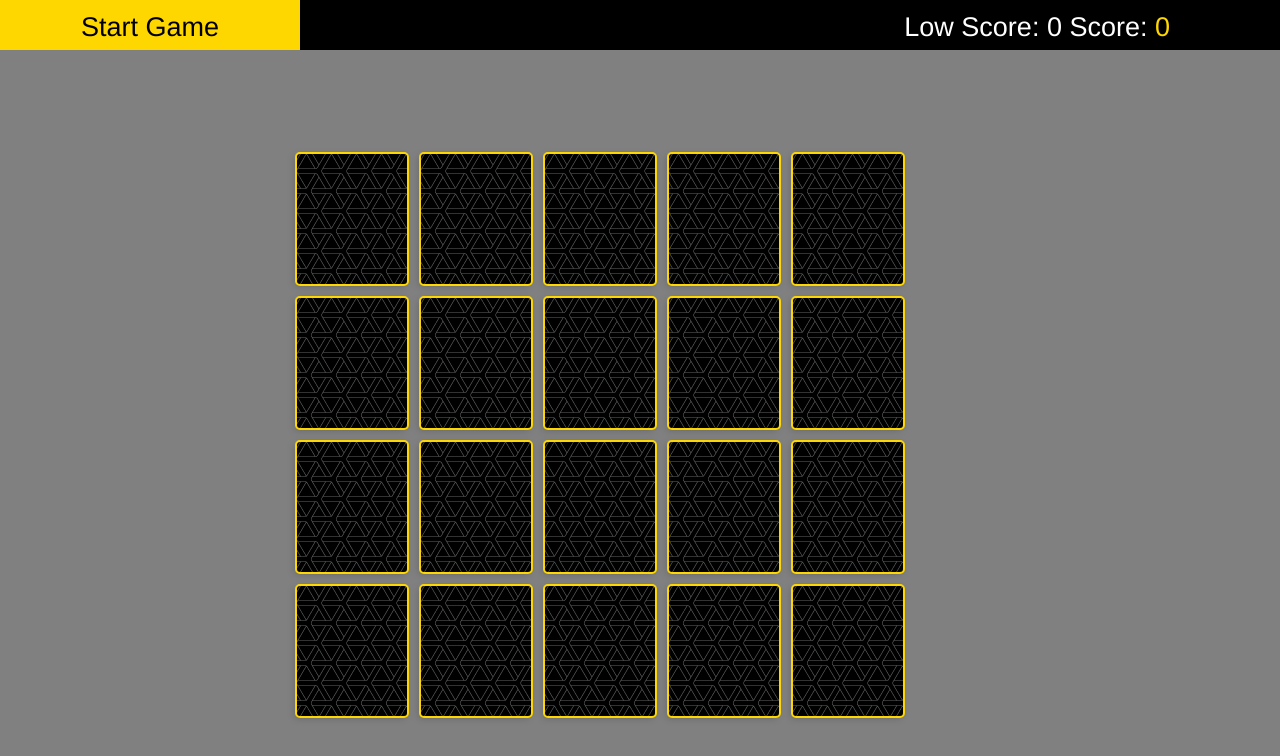
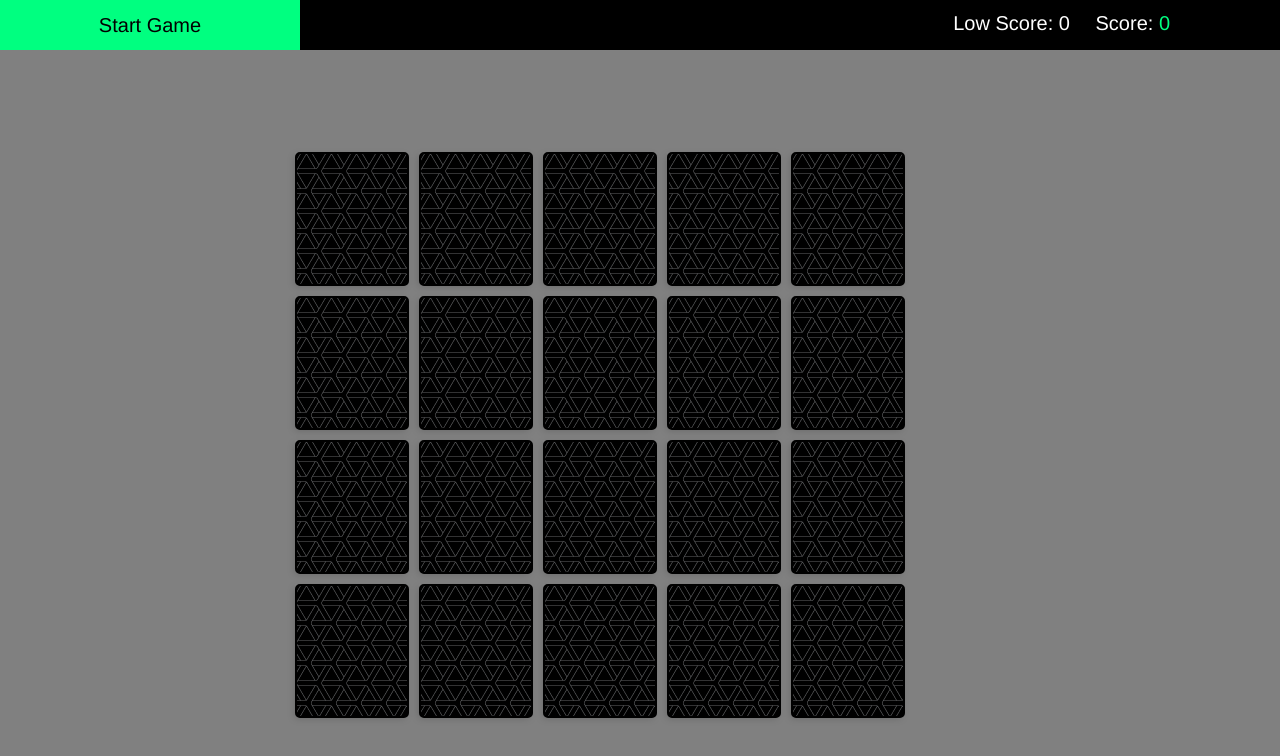
Before and after one commit to adrianmojica/match-game, a plain HTML site: page app.html in a window 1280 px wide. Drawn offline with Linux system fonts and the light colour scheme.

Commit message:
css update

```diff
--- a/app.css
+++ b/app.css
@@ -16,7 +16,7 @@ nav{
 .notice {
   text-align: center;
   margin-right: 85px;
-  background: gold;
+  background: #00ff80;
   border-radius: 10px;
   line-height: 2;
   text-transform: uppercase;
@@ -29,14 +29,14 @@ nav{
 }
 
 .start-game {
-  background: gold;
+  background: #00ff80;;
   height: 50px;
   color: black;
-  font-size: 27px;
+  font-size: 20px;
   font-family: Helvetica;
   width: 180px;
   text-align: center;
-  line-height: 2;
+  line-height: 2.5;
   position: absolute;
   transition: ease-in .1s;
 }
@@ -49,14 +49,19 @@ nav{
 .score {
   margin-right: 110px;
   padding-top: 12px;
-  font-size: 27px;
+  font-size: 20px;
   font-family: Helvetica;
   float: right;
 }
 
+#low-score {
+  margin-right:20px;
+}
+
 #score-number {
-  font-size: 27px;
-  color:gold;
+  font-size: 20px;
+  color: #00ff80;
+;
 }
 
 
@@ -111,13 +116,13 @@ nav{
   .flip-card-front {
     background-image: url('./webb-dark.png');
     border-radius: 5px;
-    border: 2px solid gold;
+    border: 2px solid black;
   }
 
   .flip-card-back {
     background-color: white;
     border-radius: 5px;
-    border: 1px solid gold;
+    border: 1px solid black;
     transform: rotateY(180deg);
   }
 
@@ -128,51 +133,62 @@ nav{
   .flip-card-back[data-value="0"] {
     background-image: url(comet-of-outer-space-close-to-the-earth.svg);
     background-repeat: no-repeat;
-    background-size: 108px 124px;
+    background-size: 87px 128px;
+    background-position: 10px;
+
   }
 
   .flip-card-back[data-value="1"] {
     background-image: url(launching-rocket-to-outer-space.svg);
     background-repeat: no-repeat;
-    background-size: 108px 124px;
+    background-size: 87px 128px;
+    background-position: 10px;
   }
   .flip-card-back[data-value="2"] {
     background-image: url(moon-and-stars-in-a-cloud.svg);
     background-repeat: no-repeat;
-    background-size: 108px 124px;
+    background-size: 87px 128px;
+    background-position: 10px;
   }
   .flip-card-back[data-value="3"] {
     background-image: url(planet-with-moon.svg);
     background-repeat: no-repeat;
-    background-size: 108px 124px;
+    background-size: 87px 128px;
+    background-position: 10px;
   }
   .flip-card-back[data-value="4"] {
     background-image: url(rocket-in-vertical-position-ship-for-outer-space-travel.svg);
     background-repeat: no-repeat;
-    background-size: 108px 124px;
+    background-size: 87px 128px;
+    background-position: 10px;
   }
   .flip-card-back[data-value="5"] {
     background-image: url(rocket-pointing-to-upper-left-direction.svg);
     background-repeat: no-repeat;
-    background-size: 108px 124px;
+        background-size: 87px 128px;
+    background-position: 10px;
   }
   .flip-card-back[data-value="6"] {
     background-image: url(rocket-space-vehicle-in-vertical-position.svg);
     background-repeat: no-repeat;
-    background-size: 108px 124px;
+    background-size: 87px 128px;
+    background-position: 10px;
   }
   .flip-card-back[data-value="7"] {
     background-image: url(rocket.svg);
     background-repeat: no-repeat;
-    background-size: 108px 124px;
+    background-size: 87px 128px;
+    background-position: 10px;
   }
   .flip-card-back[data-value="8"] {
     background-image: url(space-gun.svg);
     background-repeat: no-repeat;
-    background-size: 108px 124px;
+    background-size: 87px 128px;
+    background-position: 10px;
   }
   .flip-card-back[data-value="9"] {
     background-image: url(sun-shape.svg);
     background-repeat: no-repeat;
-    background-size: 108px 124px;
+        background-size: 87px 128px;
+    background-position: 10px;
   }
--- a/app.html
+++ b/app.html
@@ -19,7 +19,7 @@
     </nav>
 
     <section class="board">
-      <div class="notice hidden"><h3>Game Over</h3></div>
+      <div class="notice hidden"><h3>You Win!</h3></div>
       <div id="cards">
       <!-- cards will go here -->
 
```
